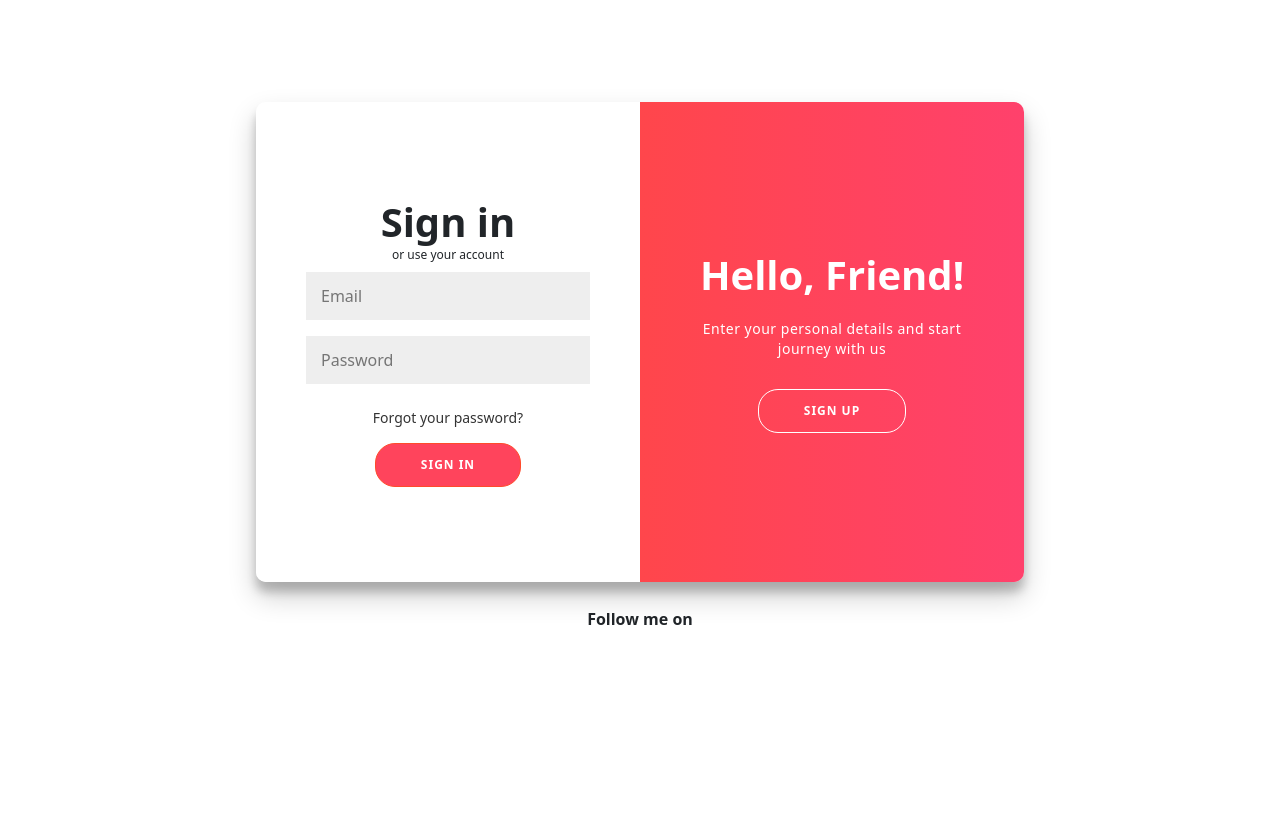
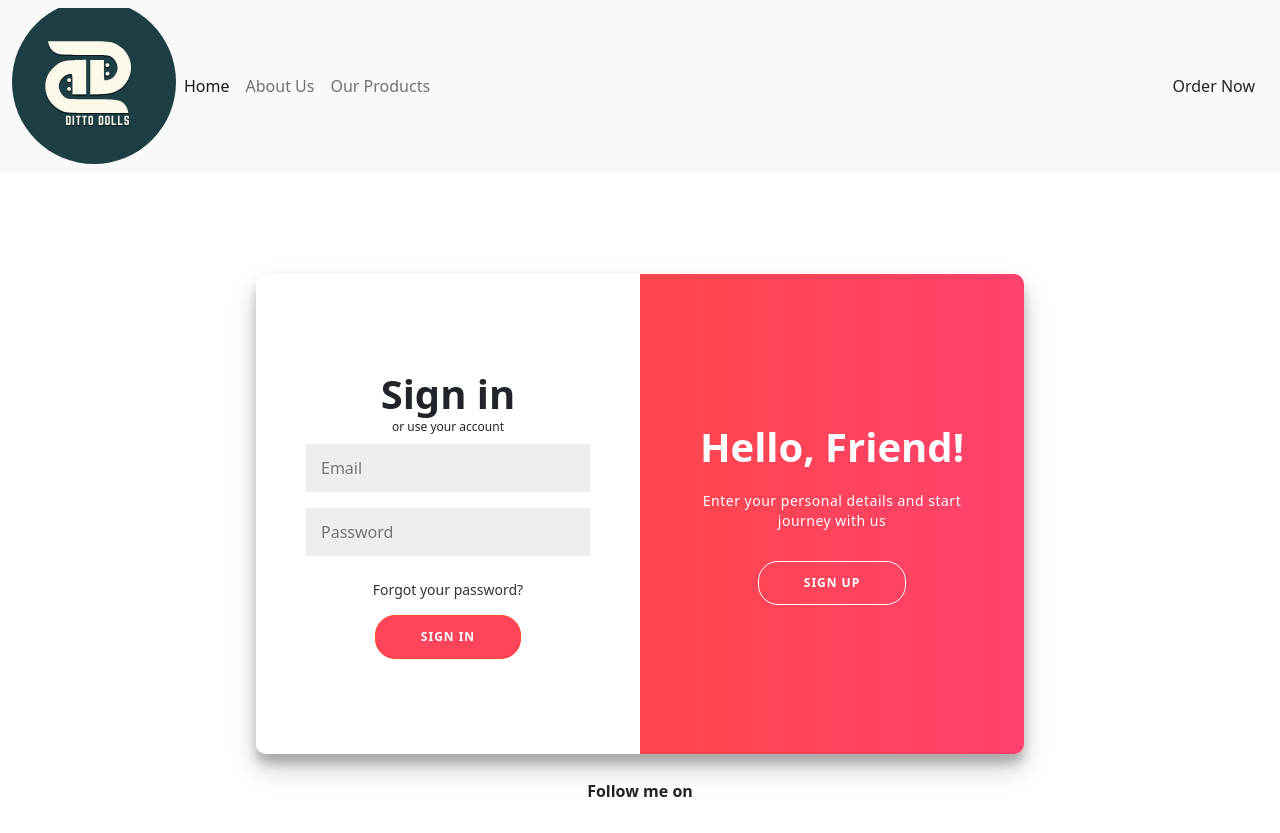
Before and after one commit to Gaurav-2k1/proj, a Nuxt app: page /login in a window 1280 px wide. Before the commit the page ends 800 px from the top, so only its background shows below. Built offline with nearby package versions, Linux system fonts and the light colour scheme.

Commit message:
WIP: Firebase Integration

```diff
--- a/components/Nav.vue
+++ b/components/Nav.vue
@@ -31,12 +31,19 @@
             </li>
           </ul>
           <form class="d-flex NavrightSide">
-            <a
+            <!-- <a
               href="https://wa.me/+918700101645?text=hello I'm interested in buying your miniatures kindly guide me the order instructions…"
               class="btn login-btn"
               target="_blank"
               type="submit"
               >Order Now</a
+            > -->
+            <!-- <nuxt-link to="/login" class="btn login-btn">Login</nuxt-link> -->
+            <nuxt-link
+              to="/checkout"
+              class="btn login-btn"
+              style="margin-left: 15px"
+              >Order Now</nuxt-link
             >
           </form>
         </div>
--- a/nuxt.config.ts
+++ b/nuxt.config.ts
@@ -23,4 +23,10 @@ export default defineNuxtConfig({
   vite: {
     define: { "process.env.DEBUG": false },
   },
+  publicRuntimeConfig: {
+    FIREBASE_API_KEY: process.env.FIREBASE_API_KEY,
+  },
+  privateRuntimeConfig: {
+    FIREBASE_API_KEY: process.env.FIREBASE_API_KEY,
+  },
 });
--- a/package.json
+++ b/package.json
@@ -9,5 +9,8 @@
   },
   "devDependencies": {
     "nuxt": "3.0.0-rc.13"
+  },
+  "dependencies": {
+    "firebase": "^9.14.0"
   }
 }
--- a/pages/checkout.vue
+++ b/pages/checkout.vue
@@ -85,7 +85,7 @@ export default {
 .uploader-wrapper {
   width: 500px;
   height: 500px;
-  background-color: #d9d9d933;
+  background-color: #d9d9d9;
   display: flex;
   flex-direction: column;
   justify-content: center;
@@ -98,7 +98,7 @@ export default {
   gap: 20px;
 }
 .list li {
-  background: rgba(217, 217, 217, 0.05);
+  background: rgb(217 217 217 / 57%);
   font-size: 20px;
   width: 446px;
   height: 60px;
--- a/pages/index.vue
+++ b/pages/index.vue
@@ -11,7 +11,7 @@
     <Products />
     <ChooseTheBest />
     <HowItWorks />
-    <Video />
+    <!-- <Video /> -->
     <Printer />
     <Avtar />
     <FAQ />
--- a/pages/login.vue
+++ b/pages/login.vue
@@ -1,4 +1,6 @@
 <template>
+  <Nav />
+
   <div class="login-container" id="container">
     <div class="form-container sign-up-container">
       <form action="#">
--- /dev/null
+++ b/plugins/firebaseAuth.ts
@@ -0,0 +1,19 @@
+import { initializeApp } from "firebase/app";
+export default defineNuxtPlugin((nuxtApp) => {
+  // Doing something with nuxtApp
+  const config = useRuntimeConfig();
+  // Your web app's Firebase configuration
+  // For Firebase JS SDK v7.20.0 and later, measurementId is optional
+  const firebaseConfig = {
+    apiKey: config.FIREBASE_API_KEY,
+    // authDomain: "ditto-dolls.firebaseapp.com",
+    // projectId: "ditto-dolls",
+    // storageBucket: "ditto-dolls.appspot.com",
+    // messagingSenderId: "501056572331",
+    // appId: "1:501056572331:web:651a09c4ca901eee46a0ee",
+    // measurementId: "G-85LHP742X0",
+  };
+  // Initialize Firebase
+  const app = initializeApp(firebaseConfig);
+  console.log(app);
+});
```
Also changed, not shown: composables/useFirebase.ts (added, +66 -0 lines), 1 other file (tests, documents, lock files or other folders).
